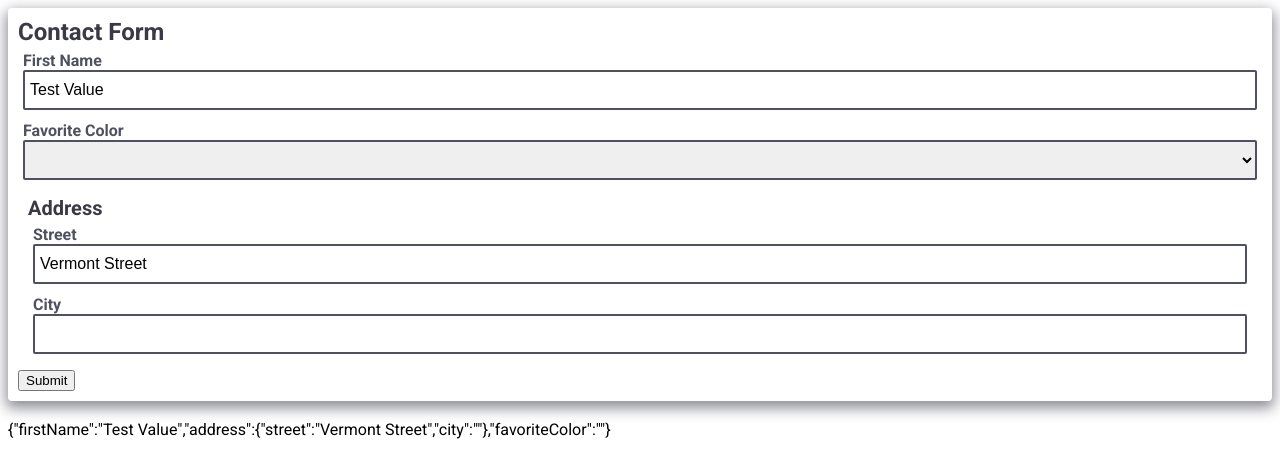
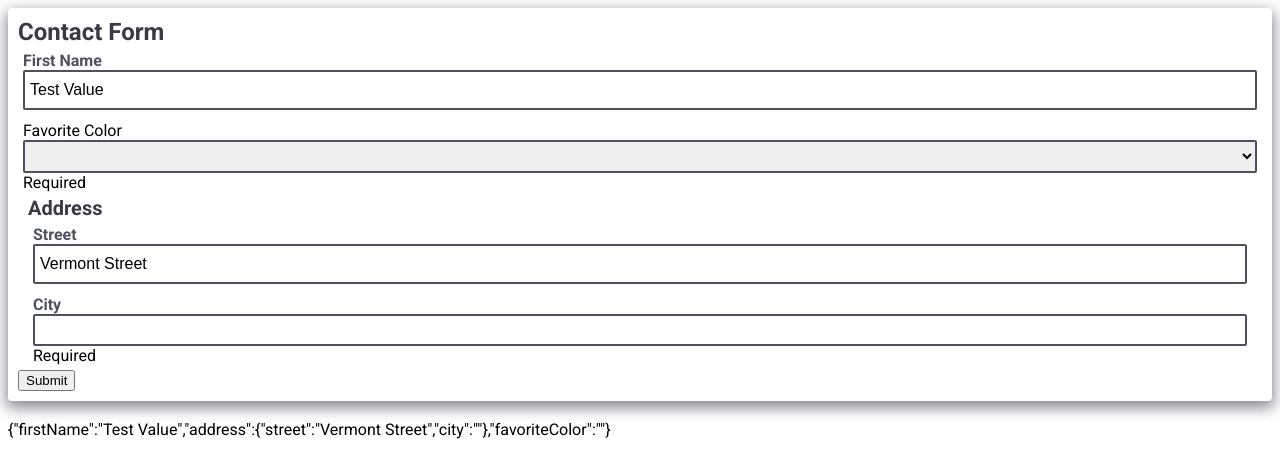
Before and after one commit to sfallmann/jsonforms, a Vue app: page / in a window 1280 px wide. Shown: the top 476 px of the page. Built offline with nearby package versions, Linux system fonts and the light colour scheme.

Commit message:
Completed simple but functional validation system TODO: Implement addition validation rules for the current property type (string)

```diff
--- a/src/App.vue
+++ b/src/App.vue
@@ -6,12 +6,11 @@
       :options="options"
       :value.sync="value"
       is-root
+      :required="schema.required"
     />
     <br />
     {{ JSON.stringify(value) }}
     <br />
-
-
   </div>
 </template>
 
@@ -29,6 +28,7 @@ export default {
       schema: {
         type: "object",
         title: "Contact Form",
+        required: ['firstName', 'favoriteColor'],
         properties: {
           firstName: {
             type: "string",
@@ -49,7 +49,8 @@ export default {
               },
               city: {
                 type: "string",
-                title: "City"
+                title: "City",
+                required: true,
               }
             }
           }
@@ -61,9 +62,9 @@ export default {
         }
       },
       value: {
-        firstName: 'Test Value',
+        firstName: "Test Value",
         address: {
-          street: 'Vermont Street'
+          street: "Vermont Street"
         }
       }
     };
--- a/src/components/controls/SelectInput/SelectInput.vue
+++ b/src/components/controls/SelectInput/SelectInput.vue
@@ -1,6 +1,6 @@
 <template functional>
   <div class="select-input input">
-    <label class="select-input__label input__label">{{ props.label }}</label>
+    <label class="select-input__label input__label$">{{ props.label }}</label>
     <select
       class="select-input__control input__control"
       v-bind="data.attrs"
@@ -14,6 +14,7 @@
         v-html="option.text"
       />
     </select>
+    <div v-if="props.validationError">{{ props.validationError }}</div>
   </div>
 </template>
 <style lang="scss">
--- a/src/components/controls/TextInput/TextInput.vue
+++ b/src/components/controls/TextInput/TextInput.vue
@@ -6,6 +6,7 @@
       v-bind="data.attrs"
       v-on="listeners"
     />
+    <div v-if="props.validationError">{{ props.validationError }}</div>
   </div>
 </template>
 <style lang="scss">
--- a/src/components/properties/ObjectProperty/ObjectProperty.vue
+++ b/src/components/properties/ObjectProperty/ObjectProperty.vue
@@ -9,6 +9,7 @@
       :options="getOptions(name)"
       :name="name"
       :is-valid.sync="validData[name]"
+      :required="isRequired(name)"
     />
     <template v-if="isRoot" v-slot:footer>
       <button @click.prevent="submitForm">Submit</button>
@@ -16,7 +17,7 @@
   </component>
 </template>
 <script>
-import cloneDeep from  'lodash/cloneDeep';
+import cloneDeep from "lodash/cloneDeep";
 import FormLayout from "@/components/layout/form/FormLayout/FormLayout";
 import SubFormLayout from "@/components/layout/form/SubFormLayout/SubFormLayout";
 import StringProperty from "@/components/properties/StringProperty/StringProperty";
@@ -56,6 +57,10 @@ export default {
       type: Object,
       default: _ => ({})
     },
+    required: {
+      type: [Array, Boolean],
+      default: _ => []
+    }
   },
   components: {
     "form-layout": FormLayout,
@@ -65,12 +70,11 @@ export default {
   data() {
     return {
       formData: cloneDeep(this.value) || {},
-      validData: {},
+      validData: {}
     };
   },
   mounted() {
     this.mapNamesToValues();
-
   },
   computed: {
     layout() {
@@ -78,7 +82,7 @@ export default {
     },
     propertyNames() {
       return Object.keys(this.properties);
-    },
+    }
   },
   methods: {
     getProperty(name) {
@@ -87,6 +91,14 @@ export default {
     getOptions(name) {
       return this.options[name];
     },
+    isRequired(name) {
+      const property = this.getProperty(name);
+
+      if (property.type === 'object' && !property.required) return false;
+      if (property.required) return property.required;
+
+      return this.required && this.required.find(p => name === p) ? true : false;
+    },
     mapNamesToValues() {
       // TODO : Expand conditions beyond string and object types
       for (let name of this.propertyNames) {
@@ -94,11 +106,11 @@ export default {
         const type = property.type.toLowerCase();
 
         switch (type) {
-          case 'object':
+          case "object":
             this.$set(this.formData, name, this.value[name] || {});
             this.$set(this.validData, name, this.validData[name] || {});
             break;
-          case 'array':
+          case "array":
             this.$set(this.formData, name, this.value[name] || []);
             this.$set(this.validData, name, []);
             break;
@@ -110,10 +122,9 @@ export default {
     },
     checkPropertyValidity() {
       return this.$children.reduce((isValid, child) => {
-
         const { type } = child.$attrs;
 
-        if (type === 'object' || type === 'array') {
+        if (type === "object" || type === "array") {
           return child.checkPropertyValidity() && isValid;
         } else {
           return child.isValid && isValid;
@@ -121,9 +132,9 @@ export default {
       }, true);
     },
     submitForm() {
-      console.log('submitting form');
-      console.log('is form valid: ', this.checkPropertyValidity());
-    },
+      console.log("submitting form");
+      console.log("is form valid: ", this.checkPropertyValidity());
+    }
   },
   watch: {
     formData: {
@@ -131,7 +142,7 @@ export default {
       handler(newValue) {
         this.$emit("update:value", newValue);
       }
-    },
+    }
   }
 };
 </script>
--- a/src/components/properties/StringProperty/StringProperty.vue
+++ b/src/components/properties/StringProperty/StringProperty.vue
@@ -9,6 +9,7 @@
     v-bind="options"
     :value="value"
     :options="mappedEnum()"
+    :validationError="isValid ? '' : 'Required'"
   />
 </template>
 <script>
--- a/src/mixins/inputMixin.js
+++ b/src/mixins/inputMixin.js
@@ -1,7 +1,9 @@
 import TextInput from "@/components/controls/TextInput/TextInput";
 import SelectInput from "@/components/controls/SelectInput/SelectInput";
+import validationMixin from './validationMixin';
 
 export default {
+  mixins: [validationMixin],
   props: {
     value: {
       type: String,
@@ -23,10 +25,6 @@ export default {
       type: Object,
       default: _ => ({})
     },
-    isValid: {
-      type: Boolean,
-      default: false,
-    },
   },
   components: {
     "text-input": TextInput,
@@ -41,8 +39,10 @@ export default {
 
       if (type === "input" && !this.options.lazy && !this.enum) {
         this.$emit("update:value", value);
+        this.updateValidity();
       } else if (type === "change" && (this.options.lazy || this.enum)) {
         this.$emit("update:value", value);
+        this.updateValidity();
       } else {
         this.$emit(type, event);
       }
@@ -56,7 +56,7 @@ export default {
           text: this.options.enumText ? this.options.enumText[index] : value
         };
       });
-    }
+    },
   },
   computed: {
     component() {
@@ -64,6 +64,9 @@ export default {
     },
     label() {
       return this.title || this.name;
-    }
+    },
+  },
+  mounted() {
+    this.updateValidity();
   },
 };
--- /dev/null
+++ b/src/mixins/validationMixin.js
@@ -0,0 +1,27 @@
+export default {
+  props: {
+    isValid: {
+      type: Boolean,
+      default: false
+    },
+    required: {
+      type: Boolean,
+      default: false
+    }
+  },
+  methods: {
+    updateValidity() {
+      this.$nextTick(() => {
+        this.$emit('update:isValid', this.currentValidity, this.value);
+      });
+    },
+  },
+  computed: {
+    currentValidity() {
+      let validFlag = !this.required ? true
+        : this.value === '' || this.value === undefined ? false : true;
+
+      return validFlag;
+    },
+  },
+};
```
